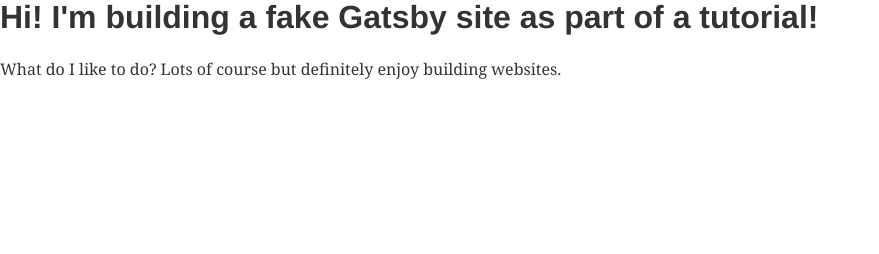
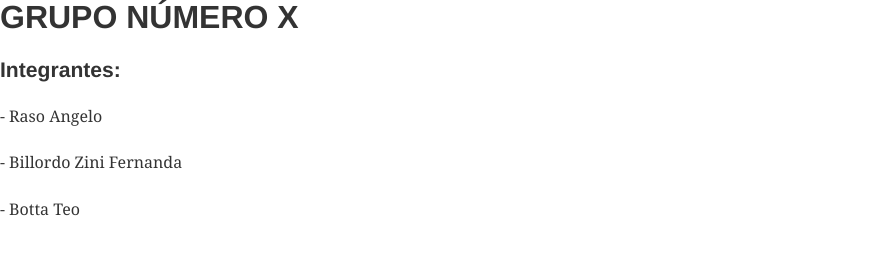
Before and after one commit to ferbillzi/aplicaciones-moviles-2018-practicas, a Gatsby site: page / in a window 1280 px wide. Shown: the whole page, without its empty margins (0-879 px from the left). Built offline with nearby package versions, Linux system fonts and the light colour scheme; Gatsby itself is replaced by a stand-in of ours.

Commit message:
Fourth commit

```diff
--- a/src/pages/index.js
+++ b/src/pages/index.js
@@ -2,10 +2,14 @@
 
 export default () => (
   <div>
-    <h1>Hi! I'm building a fake Gatsby site as part of a tutorial!</h1>
-    <p>
-      What do I like to do? Lots of course but definitely enjoy building
-      websites.
-    </p>
+    <h1><b>GRUPO NÚMERO X</b></h1>
+    <h3>
+      Integrantes:
+    </h3>
+    <list>
+      <p>- Raso Angelo</p>
+      <p>- Billordo Zini Fernanda</p>
+      <p>- Botta Teo</p>
+    </list>
   </div>
 );
```
Also changed, not shown: README.md.
